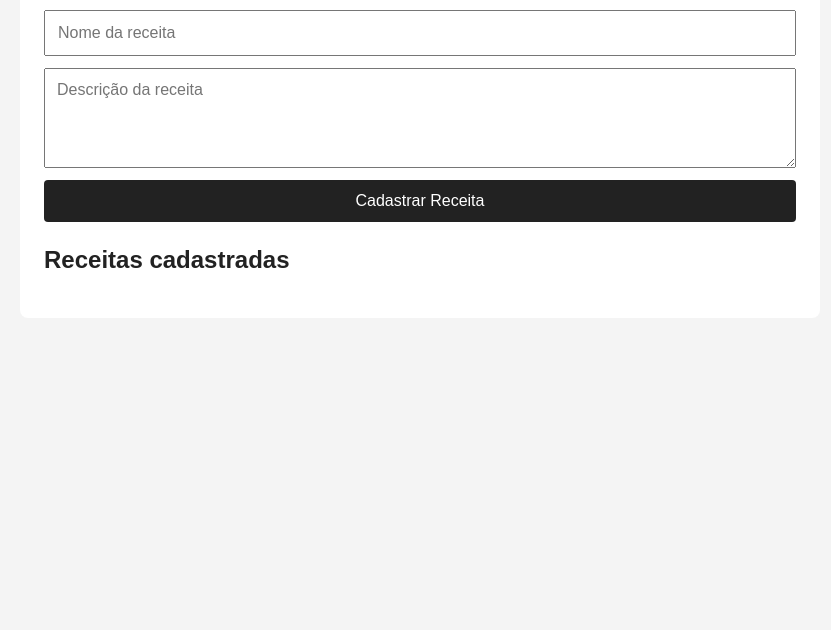
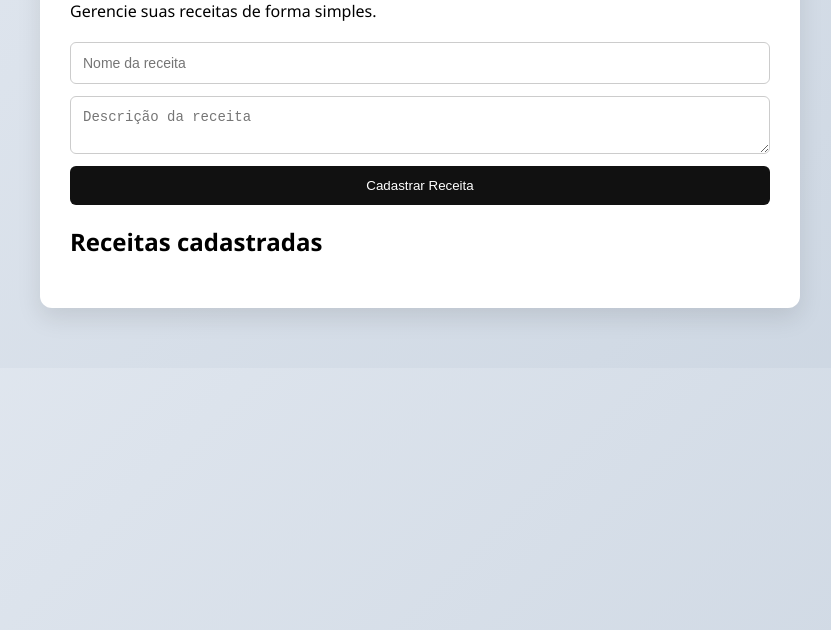
Before and after one commit to beritera/cozinha-facil, a website: page frontend/index.html in a window 1280 px wide. Shown: the part 170-800 px from the top of the page, without its empty margins (220-1051 px from the left). Drawn offline with Linux system fonts and the light colour scheme; no server answers.

Commit message:
style: melhora visual do frontend

```diff
--- a/frontend/script.js
+++ b/frontend/script.js
@@ -36,6 +36,8 @@ async function loadRecipes() {
       editingRecipeId = recipe.id;
       titleInput.value = recipe.title;
       descriptionInput.value = recipe.description || '';
+
+      form.querySelector('button').textContent = 'Salvar Alteração';
     });
 
     recipesList.appendChild(card);
@@ -60,6 +62,7 @@ form.addEventListener('submit', async (event) => {
     });
 
     editingRecipeId = null;
+    form.querySelector('button').textContent = 'Cadastrar Receita';
   } else {
     await fetch(API_URL, {
       method: 'POST',
--- a/frontend/style.css
+++ b/frontend/style.css
@@ -1,63 +1,70 @@
-* {
-  box-sizing: border-box;
-  font-family: Arial, sans-serif;
-}
-
 body {
   margin: 0;
-  background: #f4f4f4;
-  color: #222;
+  font-family: 'Segoe UI', sans-serif;
+  background: linear-gradient(135deg, #e2e8f0, #cbd5e1);
 }
 
 .container {
-  max-width: 800px;
-  margin: 40px auto;
-  padding: 24px;
-  background: #fff;
-  border-radius: 8px;
+  max-width: 700px;
+  margin: 60px auto;
+  padding: 30px;
+  background: white;
+  border-radius: 12px;
+  box-shadow: 0 10px 25px rgba(0,0,0,0.1);
 }
 
 h1 {
-  margin-bottom: 4px;
+  margin-bottom: 5px;
 }
 
 form {
   display: flex;
   flex-direction: column;
   gap: 12px;
-  margin: 24px 0;
+  margin: 20px 0;
 }
 
 input,
-textarea,
-button {
+textarea {
   padding: 12px;
-  font-size: 16px;
-}
-
-textarea {
-  min-height: 100px;
+  border-radius: 6px;
+  border: 1px solid #ccc;
+  font-size: 14px;
 }
 
 button {
+  padding: 12px;
+  border: none;
+  border-radius: 6px;
+  background: #111;
+  color: white;
   cursor: pointer;
-  background: #222;
-  color: #fff;
-  border: none;
-  border-radius: 4px;
+  transition: 0.2s;
+}
+
+button:hover {
+  opacity: 0.9;
 }
 
 .recipe-card {
-  padding: 16px;
+  margin-top: 15px;
+  padding: 15px;
+  border-radius: 8px;
   border: 1px solid #ddd;
-  border-radius: 6px;
-  margin-bottom: 12px;
+  transition: 0.2s;
 }
 
-.recipe-card h3 {
-  margin-top: 0;
+.recipe-card:hover {
+  transform: scale(1.02);
+}
+
+.edit-btn {
+  background: #2563eb;
+  color: white;
+  margin-right: 8px;
 }
 
 .delete-btn {
-  background: #b00020;
+  background: #dc2626;
+  color: white;
 }
```
